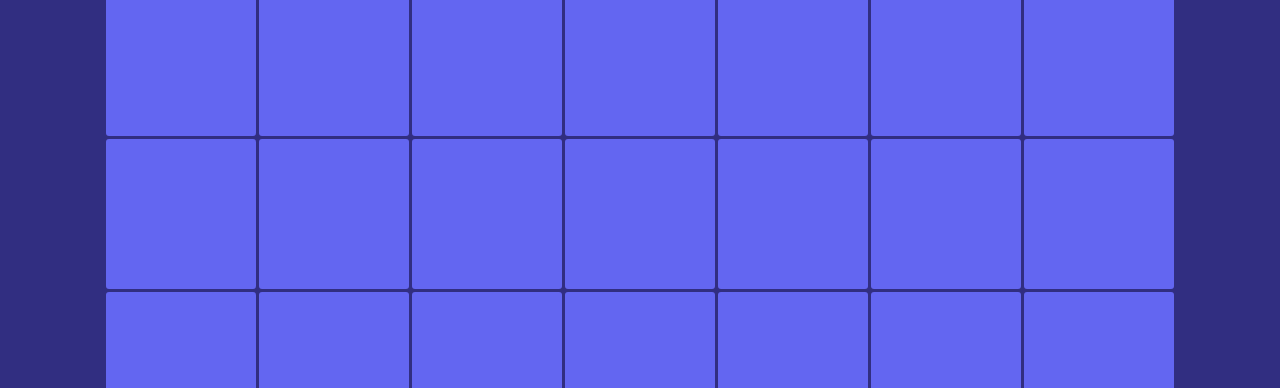
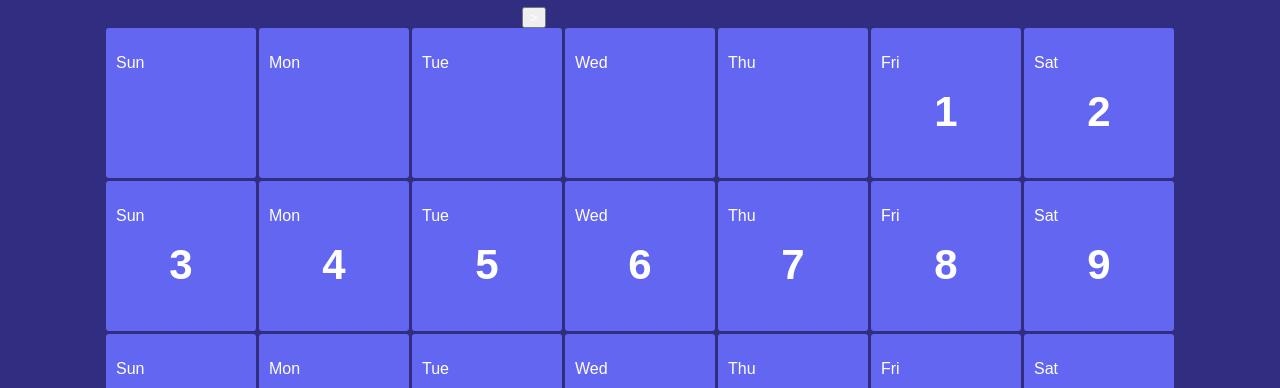
Before and after one commit to Ahmed-Abbas-2077/Event-Calendar, a plain HTML site: page index.html in a window 1280 px wide. Shown: the part 134-522 px from the top of the page. Drawn offline with Linux system fonts and the light colour scheme.

Commit message:
updated JS

```diff
--- a/index.html
+++ b/index.html
@@ -10,7 +10,9 @@
 <body>
     <div class="container">
         <div class="header">
-            <h1>Events</h1>
+            <button class="navigation" onclick="previousMonth()">&lt;</button>
+            <h1 id="month"></h1>
+            <button class="navigation" onclick="nextMonth()">&gt;</button>
         </div>
         <div id="calendar">
 
--- a/script.js
+++ b/script.js
@@ -1,4 +1,24 @@
 const calendar = document.getElementById('calendar');
+const monthEl = document.getElementById('month');
+const months = [
+    'January',
+    'February',
+    'March',
+    'April',
+    'May',
+    'June',
+    'July',
+    'August',
+    'September',
+    'October',
+    'November',
+    'December',
+  ];
+  const days = ['Sun', 'Mon', 'Tue', 'Wed', 'Thu', 'Fri', 'Sat'];
+
+const today = new Date();
+let currentMonth = today.getMonth();
+let currentYear = today.getFullYear();
 
 const drawBlankCalendar = () => {
     for (let i = 0; i < 35; i++) {
@@ -7,6 +27,7 @@ const drawBlankCalendar = () => {
 
         const dayText = document.createElement('p');
         dayText.classList.add('day-text');
+        dayText.innerText = days[i % 7];
 
         const dayNumber = document.createElement('p');
         dayNumber.classList.add('day-number');
@@ -21,4 +42,36 @@ const drawBlankCalendar = () => {
     }
 };
 
-drawBlankCalendar();
+const updateCalendar = (month, year, events) => {
+    const dayElements = document.querySelectorAll('.day');
+
+    const theFirst = new Date();
+    theFirst.setMonth(month);
+    theFirst.setYear(year);
+
+    const theFirstDayOfWeek = theFirst.getDay();
+    const monthName = months[month];
+    const monthWithYear = `${year} - ${monthName}`;
+    monthEl.innerText = monthWithYear;
+    const daysInMonth = new Date(year, month + 1, 0).getDate();
+
+    let dayCounter = 1;
+    for (let i = 0; i < dayElements.length; i++) {
+        const day = dayElements[i];
+
+        const dayNumber = day.querySelector('.day-number');
+        if (i >= theFirstDayOfWeek  && dayCounter <= daysInMonth) {
+            dayNumber.innerText = dayCounter;
+            dayCounter++;
+        }
+        else {
+            dayNumber.innerText = '';
+        }
+
+    }
+};
+
+
+
+drawBlankCalendar()
+updateCalendar(currentMonth, currentYear)
--- a/styles.css
+++ b/styles.css
@@ -31,4 +31,16 @@ body{
     border-radius: 3px;
     padding: 10px;
     background-color: #6366f1;
+    transition: all 250ms;
 }
+
+.day:hover{
+    background-color: #4f46e5;
+}
+
+.day-number{
+    font-size: 42px;
+    font-weight: bold;
+    text-align: center;
+    margin: 0;
+}
```
